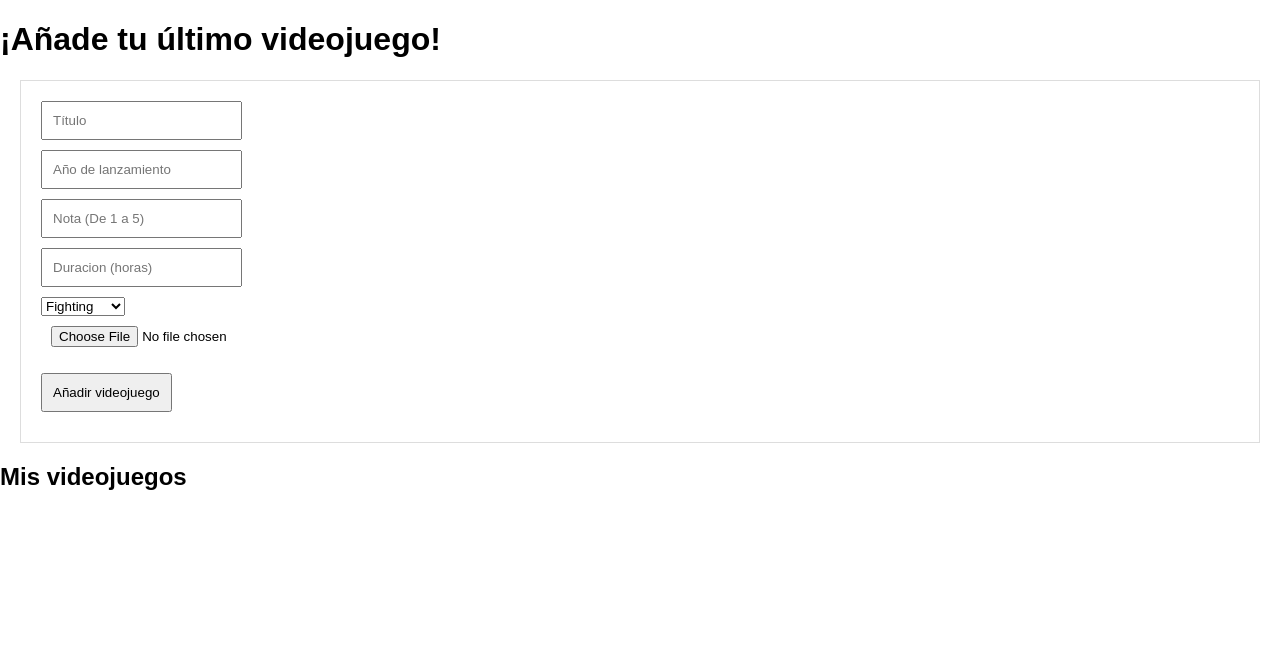
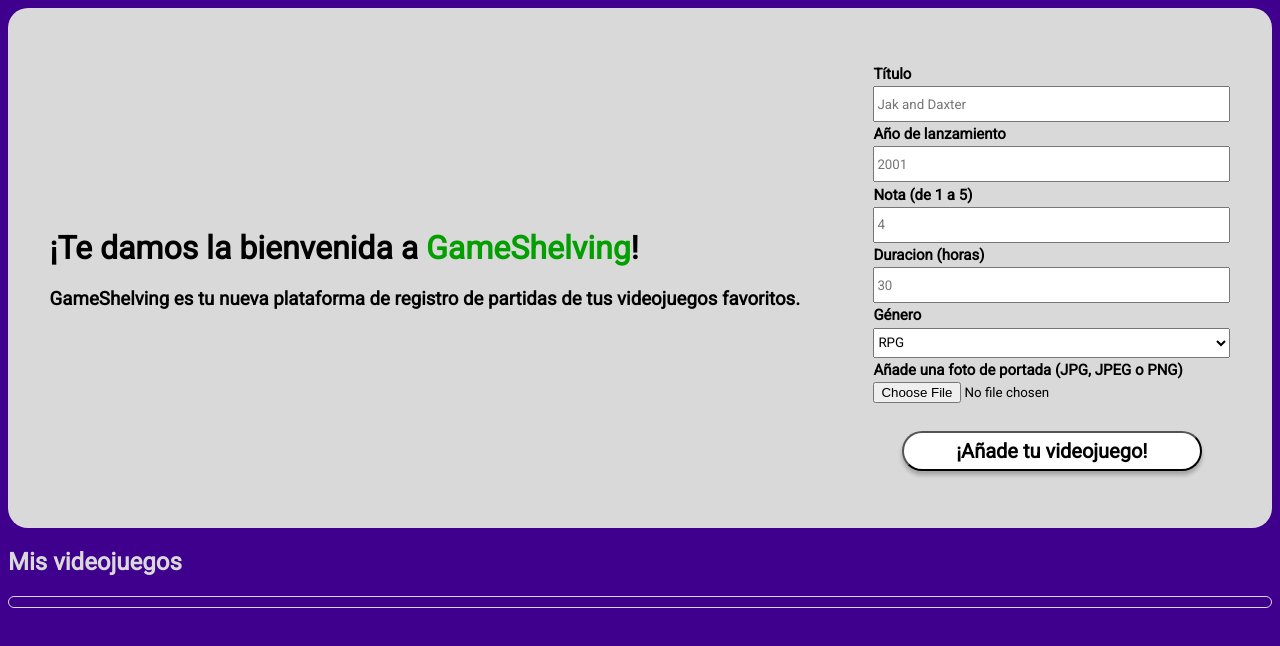
Before and after one commit to JavierManchon/NODE-PROJECT, a website: page frontend/index.html in a window 1280 px wide. Drawn offline with Linux system fonts and the light colour scheme; no server answers.

Commit message:
Styles added

```diff
--- a/frontend/index.html
+++ b/frontend/index.html
@@ -4,30 +4,44 @@
     <meta charset="UTF-8">
     <meta name="viewport" content="width=device-width, initial-scale=1.0">
     <title>Registro de Videojuegos</title>
+    <link rel="preconnect" href="https://fonts.googleapis.com">
+    <link rel="preconnect" href="https://fonts.gstatic.com" crossorigin>
+    <link href="https://fonts.googleapis.com/css2?family=Roboto&display=swap" rel="stylesheet">
     <link rel="stylesheet" href="styles.css">
 </head>
 <body>
-    <h1>¡Añade tu último videojuego!</h1>
+    <header>
+        <div class="header__info">
+            <h1>¡Te damos la bienvenida a <span>GameShelving</span>!</h1>
+            <h3>GameShelving es tu nueva plataforma de registro de partidas de tus videojuegos favoritos.</h3>
+        </div>
         <form id="videogameForm" action="action" method="POST" enctype="multipart/form-data">
-        <input type="text" id="name" name="name" placeholder="Título" required>
-        <input type="text" id="date" name="date" placeholder="Año de lanzamiento">
-        <input type="number" id="rating" name="rating" placeholder="Nota (De 1 a 5)">
-        <input type="number" id="duration" name="duration" placeholder="Duracion (horas)">
-        <select id="genre" name="genre">
+            <label for="name">Título</label>
+            <input type="text" id="name" name="name" placeholder="Jak and Daxter" required>
+            <label for="date">Año de lanzamiento</label>
+            <input type="text" id="date" name="date" placeholder="2001" required>
+            <label for="rating">Nota (de 1 a 5)</label>
+            <input type="number" min="1" max="5" id="rating" name="rating" placeholder="4" required>
+            <label for="duration" min="0">Duracion (horas)</label>
+            <input type="number" id="duration" name="duration" placeholder="30" required>
+            <label for="genre">Género</label>
+            <select id="genre" name="genre" required>
+                <option value="RPG">RPG</option>
                 <option value="Fighting">Fighting</option>
                 <option value="Sports">Sports</option>
                 <option value="MMORPG">MMORPG</option>
                 <option value="MOBA">MOBA</option>
                 <option value="Racing">Racing</option>
-            <option value="RPG">RPG</option>
             </select>
-        <input type="file" id="picture" name="picture" placeholder="Solo admite archivos .JPG, .JPEG y .PNG">
-        <button type="submit">Añadir videojuego</button>
+            <label for="file">Añade una foto de portada (JPG, JPEG o PNG)</label>
+            <input type="file" id="picture" name="picture" required>
+            <button type="submit">¡Añade tu videojuego!</button>
         </form>
-
+    </header>
+    <main>
         <h2>Mis videojuegos</h2>
         <div id="videogamesList"></div>
-
+    </main>
     <script src="script.js"></script>
 </body>
 </html>
--- a/frontend/script.js
+++ b/frontend/script.js
@@ -7,19 +7,19 @@ document.addEventListener('DOMContentLoaded', function() {
 });
 
 async function fetchVideogames() {
-    const response = await fetch('http://localhost:3000/videogames'); // Ajusta esta ruta a tu API
+    const response = await fetch('http://localhost:3000/videogames');
     const videogames = await response.json();
     const videogamesList = document.getElementById('videogamesList');
     videogamesList.innerHTML = '';
     console.log(videogames)
     videogames.forEach(videogame => {
         const videogameCard = `<div class="videogameCard">
-                                <h3>${videogame.name}</h3>
+                                <h3 class="videogame-name">${videogame.name}</h3>
                                 <img src="${videogame.picture}" alt="Imagen del videojuego ${videogame.name}" class="videogame-image">
-                                <p>Año de lanzamiento: Año ${videogame.date}</p>
-                                <p>Nota: ${videogame.rating}</p>
-                                <p>Duración: ${videogame.duration}h</p>
-                                <p>Género: ${videogame.genre}</p>
+                                <p class="videogame-date"><span class="bold">Año de lanzamiento:</span> ${videogame.date}</p>
+                                <p class="videogame-rating"><span class="bold">Nota:</span> ${videogame.rating}</p>
+                                <p class="videogame-duration"><span class="bold">Duración:</span> ${videogame.duration}h</p>
+                                <p class="videogame-genre"><span class="bold">Género:</span> ${videogame.genre}</p>
                             </div>`;
         videogamesList.innerHTML += videogameCard;
     });
--- a/frontend/styles.css
+++ b/frontend/styles.css
@@ -1,40 +1,108 @@
+* {
+    font-family: Roboto;
+}
+
 body {
-    font-family: Arial, sans-serif;
-    margin: 0;
-    padding: 0;
-    box-sizing: border-box;
+    background: #3E008D;
+}
+header {
+    background-color: #D9D9D9;
+    padding: 1rem;
+    display: flex;
+    flex-direction: column;
+    flex-wrap: nowrap;
+    border-radius: 20px;
+    height: 90vh;
+}
+
+
+
+.header__info span {
+    color: #039F00;
 }
 
 form {
-    margin: 20px;
-    padding: 20px;
-    border: 1px solid #ddd;
-}
-
-input, button {
-    display: block;
-    margin-bottom: 10px;
-    padding: 10px;
+    display: flex;
+    flex-direction: column;
+    gap: 0.2rem;
+    font-weight: bold;
+    max-width: 357px;
+    align-self: center;
 }
 
 button {
     margin-top: 1rem;
+    cursor: pointer;
+    align-self: center;
+    font-weight: bold;
+    height: 40px;
+    width: 300px;
+    border-radius: 20px;
+    background: #FFF;
+    box-shadow: 0px 4px 4px 0px rgba(0, 0, 0, 0.25);
+}
+
+main h2 {
+    color:#D9D9D9
 }
 
 #videogamesList {
+    border: 1px solid #D9D9D9;
+    border-radius: 20px;
     display: flex;
+    flex-direction: row;
     flex-wrap: wrap;
-    padding: 20px;
+    align-items: center;
+    justify-content: center;
+    gap: 10px;
+    padding-top: 10px;
 }
 
 .videogameCard {
-    border: 1px solid #ddd;
-    border-radius: 5px;
-    padding: 10px;
-    margin: 10px;
-    width: 200px;
+    max-width: 300px;
+    background-color: #D9D9D9;
+    border-radius: 20px;
 }
 
 .videogame-image {
-    width: 30%;
+    width: 300px;
+    max-height: 150px;
 }
+
+.videogame-name, .videogame-rating, .videogame-date, .videogame-duration, .videogame-genre {
+    margin-left: 10px;
+}
+
+.bold {
+    font-weight: bold;
+}
+
+@media (min-width: 576px) {
+    header {
+        display: flex;
+        flex-direction: row;
+        justify-content: space-around;
+        align-items: center;
+        height: 60vh;
+        gap: 30px;
+        padding: 20px;
+    }
+    form {
+        width: 50%;
+    }
+    .header-info {
+        width: 49%;
+    }
+    input {
+        height: 30px;
+    }
+    select {
+        height: 30px;
+    }
+    label {
+        font-size: 15px;
+    }
+    button {
+        font-size: 20px;
+    }
+ }
```
Lines whose indentation alone changed are shown as unchanged.
